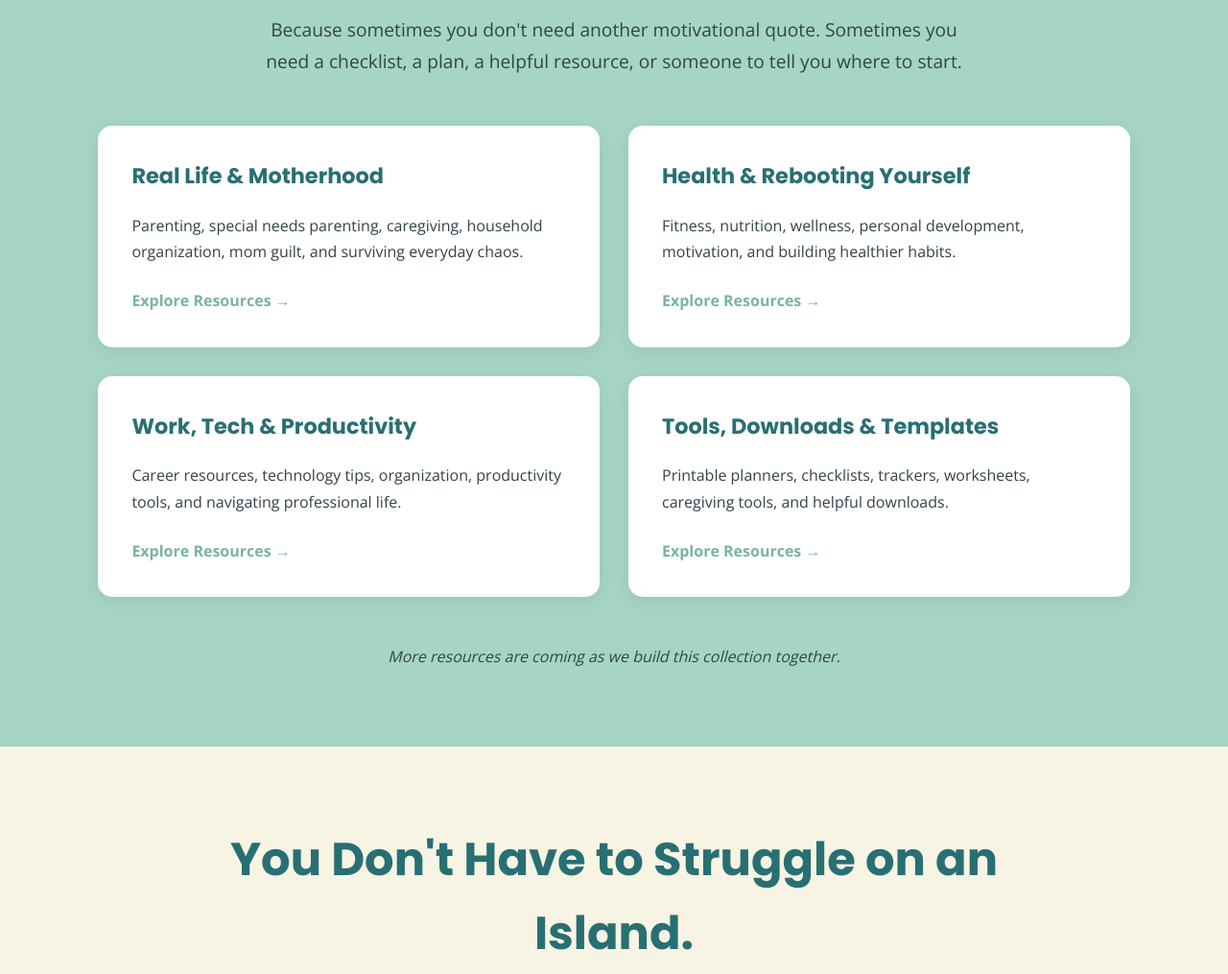
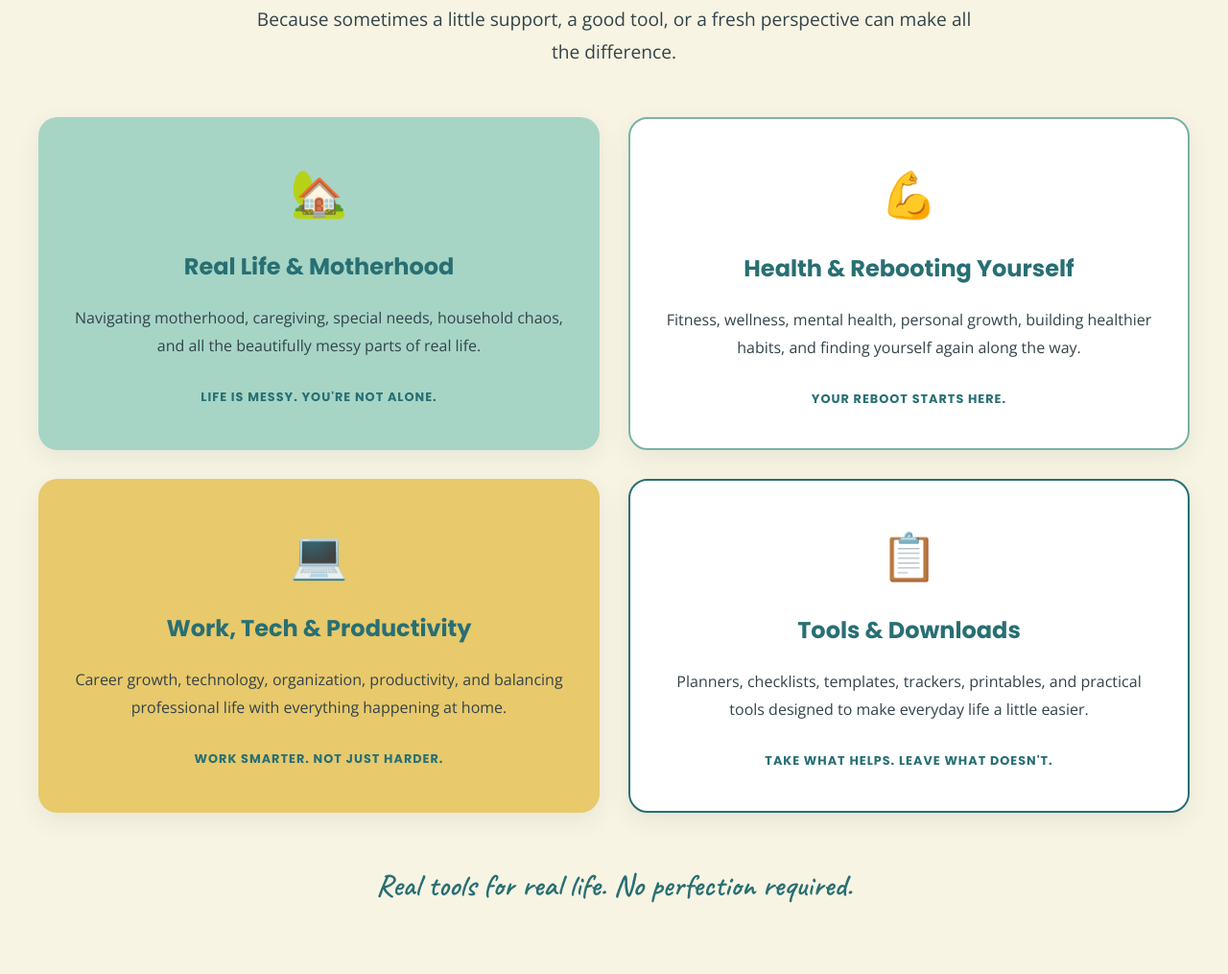
Before and after one commit to ashginther85-droid/rebooting-motherhood, a plain HTML site: page index.html in a window 1280 px wide. Shown: the part 4146-5161 px from the top of the page at 96% size. Drawn offline with nearby package versions, Linux system fonts and the light colour scheme.

Commit message:
Resource updates

```diff
--- a/index.html
+++ b/index.html
@@ -446,31 +446,33 @@ h6 {
         font-size: 3rem;
     }
 }
-        /* RESOURCES SECTION */
+        /* ================================
+   RESOURCES SECTION
+================================ */
 
 .resources {
-    padding: 80px 8%;
-    background-color: var(--light-teal);
+    background-color: var(--cream);
+    padding: 80px 20px;
 }
 
 .resources-container {
     max-width: 1200px;
     margin: 0 auto;
+    text-align: center;
 }
 
 .resources h2 {
-    text-align: center;
-    font-size: clamp(2rem, 4vw, 3rem);
     color: var(--dark-teal);
+    font-family: 'Poppins', sans-serif;
+    font-size: 2.5rem;
     margin-bottom: 20px;
 }
 
 .resources-intro {
-    text-align: center;
     max-width: 750px;
     margin: 0 auto 50px;
     font-size: 1.2rem;
-    line-height: 1.7;
+    line-height: 1.8;
 }
 
 .resource-cards {
@@ -480,44 +482,115 @@ h6 {
 }
 
 .resource-card {
-    background-color: var(--white);
-    padding: 35px;
-    border-radius: 15px;
-    box-shadow: 0 5px 20px rgba(0, 0, 0, 0.08);
+    padding: 40px 35px;
+    border-radius: 20px;
+    text-align: center;
+    box-shadow: 0 8px 25px rgba(51, 67, 74, 0.08);
+    transition: transform 0.3s ease, box-shadow 0.3s ease;
+}
+
+.resource-card:hover {
+    transform: translateY(-8px);
+    box-shadow: 0 15px 35px rgba(51, 67, 74, 0.15);
+}
+
+.resource-motherhood {
+    background-color: var(--light-teal);
+}
+
+.resource-health {
+    background-color: #FFFFFF;
+    border: 2px solid var(--teal);
+}
+
+.resource-work {
+    background-color: var(--yellow);
+}
+
+.resource-tools {
+    background-color: #FFFFFF;
+    border: 2px solid var(--dark-teal);
+}
+
+.resource-icon {
+    font-size: 3rem;
+    margin-bottom: 20px;
 }
 
 .resource-card h3 {
     color: var(--dark-teal);
-    font-size: 1.4rem;
+    font-family: 'Poppins', sans-serif;
+    font-size: 1.5rem;
     margin-bottom: 20px;
 }
 
 .resource-card p {
-    line-height: 1.7;
+    color: var(--dark);
+    font-size: 1rem;
+    line-height: 1.8;
     margin-bottom: 25px;
 }
 
-.resource-card a {
-    color: var(--teal);
-    font-weight: bold;
-    text-decoration: none;
-}
-
-.resource-card a:hover {
+.resource-tag {
+    display: inline-block;
     color: var(--dark-teal);
-    text-decoration: underline;
+    font-family: 'Poppins', sans-serif;
+    font-size: 0.8rem;
+    font-weight: 700;
+    letter-spacing: 1px;
+    line-height: 1.6;
 }
 
 .resources-footer {
-    text-align: center;
+    color: var(--dark-teal);
+    font-family: 'Caveat', cursive;
+    font-size: 2rem;
+    font-weight: 600;
     margin-top: 50px;
-    font-style: italic;
 }
 
+/* Responsive Design */
+
 @media (max-width: 768px) {
+
+    .resources {
+        padding: 60px 20px;
+    }
+
+    .resources h2 {
+        font-size: 2rem;
+    }
+
+    .resources-intro {
+        font-size: 1rem;
+    }
+
     .resource-cards {
         grid-template-columns: 1fr;
+        max-width: 600px;
+        margin: 0 auto;
     }
+
+    .resource-card {
+        padding: 35px 25px;
+    }
+
+    .resources-footer {
+        font-size: 1.7rem;
+    }
+
+}
+
+@media (max-width: 480px) {
+
+    .resource-card h3 {
+        font-size: 1.3rem;
+    }
+
+    .resource-tag {
+        font-size: 0.7rem;
+    }
+
 }
         /* COMMUNITY SECTION */
 
@@ -868,7 +941,7 @@ section#podcast.podcast .podcast-description {
 
     </div>
 </section>
-        <!-- RESOURCES SECTION -->
+       <!-- RESOURCES SECTION -->
 
 <section id="resources" class="resources">
 
@@ -877,80 +950,97 @@ section#podcast.podcast .podcast-description {
         <h2>Resources for Real Life</h2>
 
         <p class="resources-intro">
-            Because sometimes you don't need another
-            motivational quote. Sometimes you need a
-            checklist, a plan, a helpful resource, or
-            someone to tell you where to start.
+            Because sometimes a little support, a good tool,
+            or a fresh perspective can make all the difference.
         </p>
 
         <div class="resource-cards">
 
-            <div class="resource-card">
+            <!-- REAL LIFE & MOTHERHOOD -->
+
+            <div class="resource-card resource-motherhood">
+
+                <div class="resource-icon">🏡</div>
+
                 <h3>Real Life & Motherhood</h3>
 
                 <p>
-                    Parenting, special needs parenting,
-                    caregiving, household organization,
-                    mom guilt, and surviving everyday chaos.
+                    Navigating motherhood, caregiving, special needs,
+                    household chaos, and all the beautifully messy
+                    parts of real life.
                 </p>
 
-                <a href="#resources">
-                    Explore Resources →
-                </a>
+                <span class="resource-tag">
+                    LIFE IS MESSY. YOU'RE NOT ALONE.
+                </span>
+
             </div>
 
-            <div class="resource-card">
+            <!-- HEALTH & PERSONAL GROWTH -->
+
+            <div class="resource-card resource-health">
+
+                <div class="resource-icon">💪</div>
+
                 <h3>Health & Rebooting Yourself</h3>
 
                 <p>
-                    Fitness, nutrition, wellness,
-                    personal development, motivation,
-                    and building healthier habits.
+                    Fitness, wellness, mental health, personal growth,
+                    building healthier habits, and finding yourself
+                    again along the way.
                 </p>
 
-                <a href="#resources">
-                    Explore Resources →
-                </a>
+                <span class="resource-tag">
+                    YOUR REBOOT STARTS HERE.
+                </span>
+
             </div>
 
-            <div class="resource-card">
+            <!-- WORK & TECHNOLOGY -->
+
+            <div class="resource-card resource-work">
+
+                <div class="resource-icon">💻</div>
+
                 <h3>Work, Tech & Productivity</h3>
 
                 <p>
-                    Career resources, technology tips,
-                    organization, productivity tools,
-                    and navigating professional life.
+                    Career growth, technology, organization,
+                    productivity, and balancing professional life
+                    with everything happening at home.
                 </p>
 
-                <a href="#resources">
-                    Explore Resources →
-                </a>
+                <span class="resource-tag">
+                    WORK SMARTER. NOT JUST HARDER.
+                </span>
+
             </div>
 
-            <div class="resource-card">
-                <h3>Tools, Downloads & Templates</h3>
+            <!-- TOOLS & DOWNLOADS -->
+
+            <div class="resource-card resource-tools">
+
+                <div class="resource-icon">📋</div>
+
+                <h3>Tools & Downloads</h3>
 
                 <p>
-                    Printable planners, checklists,
-                    trackers, worksheets, caregiving
-                    tools, and helpful downloads.
+                    Planners, checklists, templates, trackers,
+                    printables, and practical tools designed
+                    to make everyday life a little easier.
                 </p>
 
-                <a href="#resources">
-                    Explore Resources →
-                </a>
+                <span class="resource-tag">
+                    TAKE WHAT HELPS. LEAVE WHAT DOESN'T.
+                </span>
+
             </div>
 
         </div>
 
-        <div class="resources-footer">
-
-            <p>
-                More resources are coming as we build
-                this collection together.
-            </p>
-
-        </div>
+        <p class="resources-footer">
+            Real tools for real life. No perfection required.
+        </p>
 
     </div>
 
```
